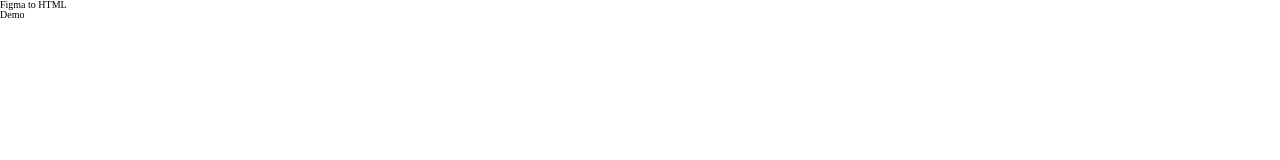
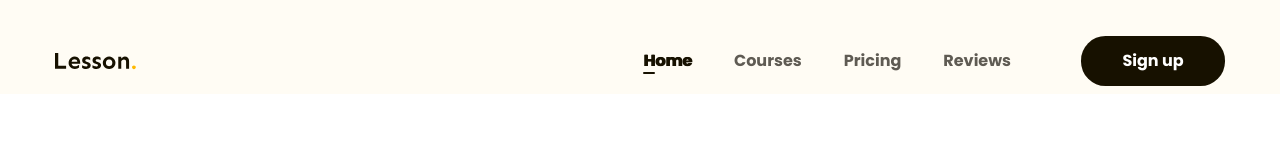
Before and after one commit to duongducthang/Figma-to-HTML, a plain HTML site: page index.html in a window 1280 px wide. Shown: the top 160 px of the page. Drawn offline with Linux system fonts and the light colour scheme.

Commit message:
p3 làm phần header

```diff
--- a/assets/css/style.css
+++ b/assets/css/style.css
@@ -8,5 +8,92 @@ html{
 
 /* khôi phục lại cỡ chữ mặc định theo rem */
 body{
-    font-size:1.6 rem ;
+  font-size:1.6 rem ;
+  font-family: "Poppins", sans-serif;
 }
+
+/* ===============common=================== */
+a{
+    text-decoration: none;
+}
+
+.btn{
+    line-height: 50px;
+    display: inline-block;
+    padding: 0px 16px;
+    min-width:118px ;
+    font-weight: 600;
+    font-size: 1.6rem;
+    text-align: center;
+    color: #FFFFFF;
+    border-radius: 24.5px;
+    background: #171100;
+}
+
+.main-content{
+    width: 1170px;
+    max-width: calc(100% - 48px);
+    margin-right: auto;
+    margin-left: auto;
+}
+/* ===============header=================== */
+
+.header{
+    background-color: #fffcf4;
+}
+
+.header.fixed{
+  position: sticky;
+  top:-28px;
+}
+
+.header .body{  /*tác động vào body là con của header*/
+    display: flex;
+    align-items: center;
+    padding: 36px 0 8px;
+}
+
+.nav{
+    margin-left: auto;
+
+}
+
+
+.nav ul{
+    display: flex;
+}
+
+.nav a{
+    position: relative;
+    color:#5f5b53;
+    font-size: 1.6rem;
+    padding:8px 21px;
+}
+
+.nav li.active a,
+.nav a:hover{
+    /* font-weight: 600; */
+    color: #171100;
+    text-shadow: 1px 0 0 currentColor;
+}
+
+.nav li.active a::after{
+    position: absolute;
+    left: 21px;
+    bottom: 6px;
+    display: block;
+    content: "";
+    width:12px;
+    height: 2px;
+    border-radius: 1px;
+    background:#171100;
+}
+
+.header .btn-sign-up{
+    min-width: 144px;
+
+}
+
+.header .action{
+    margin-left: 49px;
+}
--- a/index.html
+++ b/index.html
@@ -6,13 +6,48 @@
     <!--reset css-->
     <link rel="stylesheet" href="./assets/css/reset.css">
 
+    <!-- embed fonts -->
+    <link rel="preconnect" href="https://fonts.googleapis.com">
+    <link rel="preconnect" href="https://fonts.gstatic.com" crossorigin>
+    <link href="https://fonts.googleapis.com/css2?family=Poppins:wght@700&family=Sen:wght@400..800&display=swap" rel="stylesheet">
+
    <!-- styles -->
     <link rel="stylesheet" href="./assets/css/style.css">
 
     <title>Figma to HTML</title>
 </head>
-<body>
-    <h1>Figma to HTML</h1>
-    <h2>Demo</h2>
+<body style="height:10000px;">
+   <!-- header -->
+    <header class="header fixed">
+        <div class="main-content">
+            <div class="body">
+                <!-- logo -->
+                <img src="./assets/css/img/logo.svg" alt="Lesson." class="logo">
+                <!-- nav -->
+                 <!-- nav.nav>ul>li*4>a{Home} -->
+                <nav class="nav">
+                    <ul>
+                        <li class="active">
+                            <a href="#!">Home</a>
+                        </li>
+                        <li >
+                            <a href="#!">Courses</a>
+                        </li>
+                        <li>
+                            <a href="#!">Pricing</a>
+                        </li>
+                        <li>
+                            <a href="#!">Reviews</a>
+                        </li>
+                    </ul>
+                </nav>
+                <!-- btn action -->
+                 <!-- .action>a.btn{Sign up} -->
+                 <div class="action">
+                    <a href="#!" class="btn btn-sign-up">Sign up </a>
+                </div>
+            </div>
+        </div>
+    </header>
 </body>
 </html>
```
Also changed, not shown: assets/css/img/logo.svg (added).
